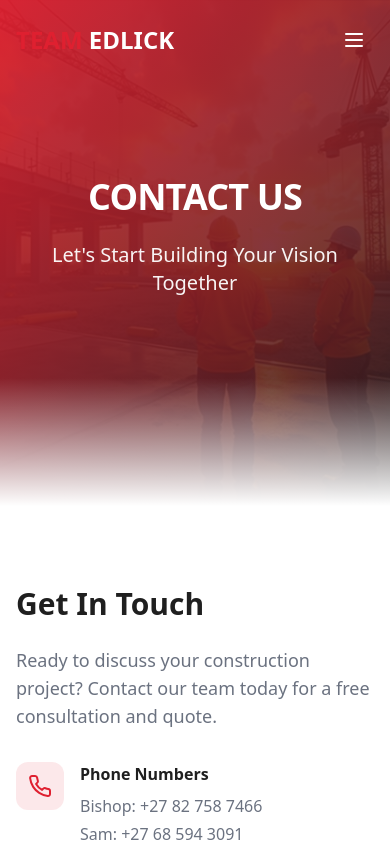
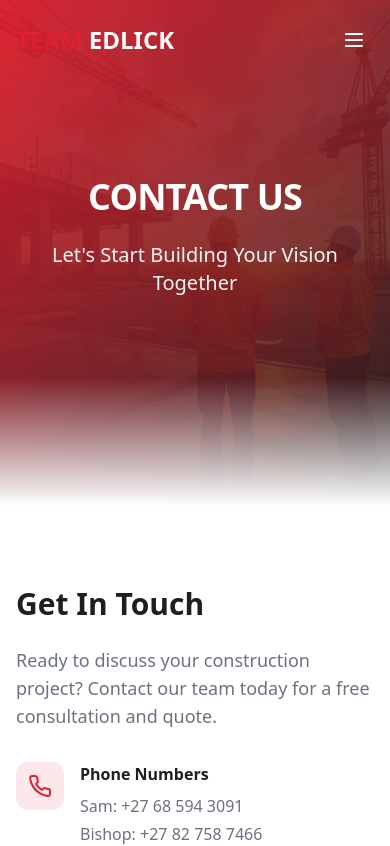
Before and after one commit to shalean-developer/redbrick-build-vision, a React (Vite) app: page /contact in a window 390 px wide. Shown: the top 846 px of the page. Built offline with nearby package versions, Linux system fonts and the light colour scheme; the HTML template or start-up script is replaced by a standard one.

Commit message:
Fix: Reorder phone numbers in contact page

```diff
--- a/src/pages/Contact.tsx
+++ b/src/pages/Contact.tsx
@@ -68,8 +68,8 @@ const Contact = () => {
                   <div>
                     <h3 className="font-semibold mb-2">Phone Numbers</h3>
                     <div className="space-y-1 text-muted-foreground">
+                      <p>Sam: <a href="tel:+27685943091" className="hover:text-primary">+27 68 594 3091</a></p>
                       <p>Bishop: <a href="tel:+27827587466" className="hover:text-primary">+27 82 758 7466</a></p>
-                      <p>Sam: <a href="tel:+27685943091" className="hover:text-primary">+27 68 594 3091</a></p>
 
                     </div>
                   </div>
```
